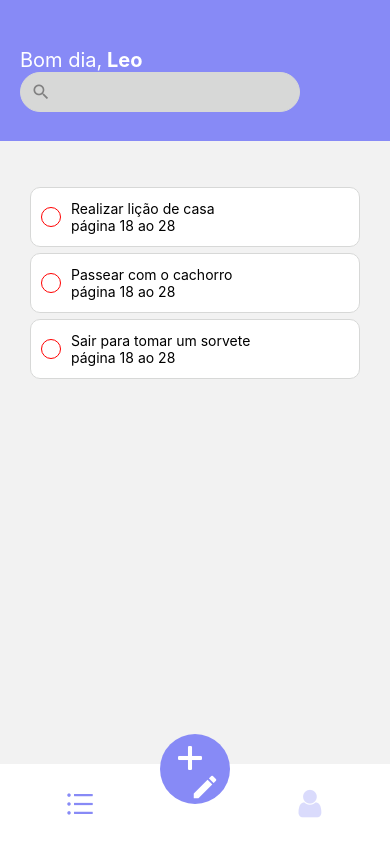
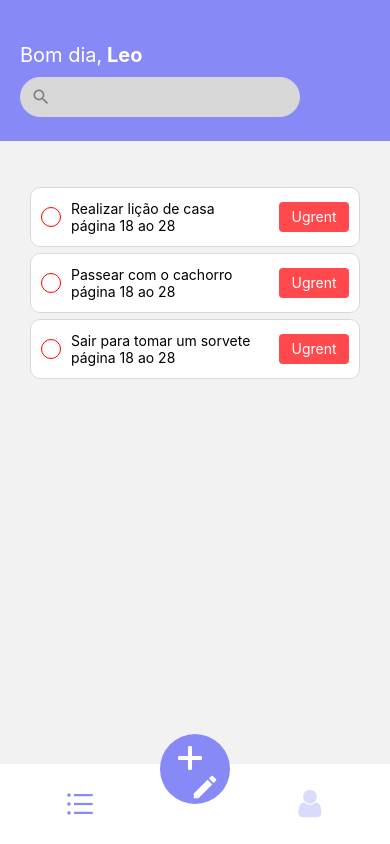
Before and after one commit to HenriqueCerrano/ReactNative-App, a React Native app: screen /BottomRoutes in a window 390 px wide. Built offline with nearby package versions, Linux system fonts and the light colour scheme.

Commit message:
Criando cards e flag, para status dos proprios cards

```diff
--- /dev/null
+++ b/assets/src/components/Flag/index.tsx
@@ -0,0 +1,18 @@
+import React from "react";
+import { TouchableOpacity, View, Text } from "react-native";
+import { style } from "./style"
+
+type Props = {
+    capition: string,
+    color: string,
+
+}
+
+export function Flag({...rest }: Props) {
+    return (
+        <TouchableOpacity style={[style.container, { backgroundColor:rest?.color }]}>
+            <Text style={{ color: "#FFF"}}>{rest.capition}</Text>
+
+        </TouchableOpacity>
+    )
+}
--- /dev/null
+++ b/assets/src/components/Flag/style.ts
@@ -0,0 +1,13 @@
+import { StyleSheet } from "react-native";
+import { themas } from "../../global/themas";
+
+export const style = StyleSheet.create({
+    container: {
+        width: 70,
+        height: 30,
+        alignItems: 'center',
+        justifyContent: 'center',
+        backgroundColor: themas.colors.red,
+        borderRadius: 4,
+    }
+})
--- a/assets/src/components/input/style.ts
+++ b/assets/src/components/input/style.ts
@@ -13,12 +13,14 @@ export const style = StyleSheet.create({
         paddingHorizontal: 5,
         backgroundColor: themas.colors.lightGray,
         borderColor: themas.colors.lightGray,
+        marginTop: 10,
     },
     input: {
         height: '100%',
         width: '90%',
         borderRadius: 40,
         paddingLeft: 5,
+
     },
     titleInput: {
         marginLeft: 5,
--- a/assets/src/global/themas.tsx
+++ b/assets/src/global/themas.tsx
@@ -5,5 +5,7 @@ export const themas  ={
         lightGray: '#d7d8d7',
         gray: 'gray',
         bgScreen: '#f1f7fa',
+        red: '#FF494C',
+        blueLight: '#87CEF6',
     }
 }
--- a/assets/src/pages/list/index.tsx
+++ b/assets/src/pages/list/index.tsx
@@ -4,7 +4,9 @@ import {style} from "./styles"
 import { Input } from "../../components/input";
 import {MaterialIcons} from '@expo/vector-icons';
 import { FlatList } from "react-native";
-import { Ball } from "../../components/Ball/index"
+import { Ball } from "../../components/Ball/index";
+import { Flag } from "../../components/Flag"
+import { themas } from "../../global/themas";
 
 type PropCard = {
     item: number,
@@ -50,7 +52,7 @@ export default function List() {
                 <Text>{item.description}</Text>
             </View>
             </View>
-            {/* <Flag> */}
+            <Flag capition="Ugrent" color={themas.colors.red} />
         </View>
     </TouchableOpacity>
         )
```
